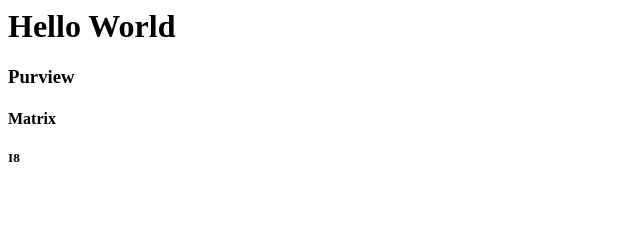
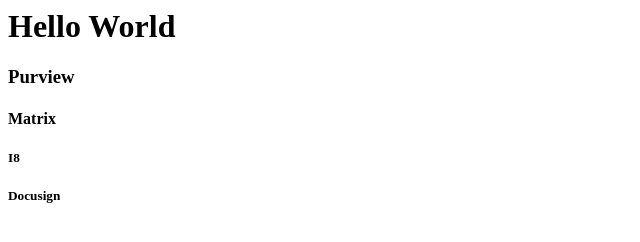
Before and after one commit to BorraNaveen1206/Matrix, a plain HTML site: page Index.html in a window 1280 px wide. Shown: the full height of the page, 0-640 px from the left. Drawn offline with Linux system fonts and the light colour scheme.

Commit message:
adding Docusign

```diff
--- a/Index.html
+++ b/Index.html
@@ -4,5 +4,6 @@
 <h3> Purview </h3>
   <h4> Matrix </h4>
   <h5> I8 </h5>
+  <h5> Docusign </h5>
 </body>
 </html>
```
